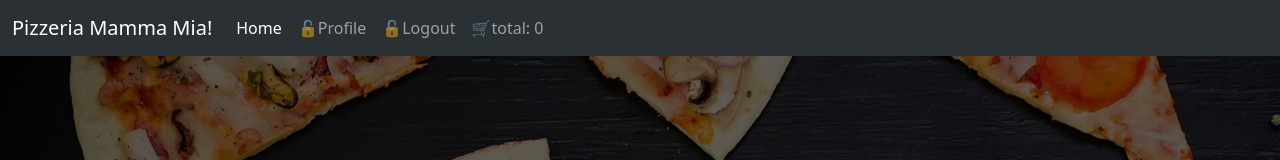
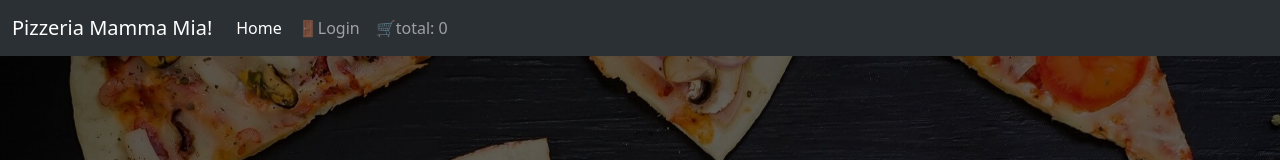
Before and after one commit to arathn8n/pizzeria, a React (Vite) app: page / in a window 1280 px wide. Shown: the top 160 px of the page. Built offline with nearby package versions, Linux system fonts and the light colour scheme.

Commit message:
mejorando ternario

```diff
--- a/src/components/navbar/Navbar.jsx
+++ b/src/components/navbar/Navbar.jsx
@@ -3,7 +3,6 @@ const Navbar = () => {
   const total = 0;
   const token = false;
 
-  const logueado = true;
 
   return (
     <nav className="navbar navbar-expand-lg bg-body-tertiary" data-bs-theme="dark">
@@ -15,8 +14,8 @@ const Navbar = () => {
     <div className="collapse navbar-collapse" id="navbarNavAltMarkup">
       <div className="navbar-nav">
         <a className="nav-link active" aria-current="page" href="#">Home</a>
-        {logueado ? <a className="nav-link" href="#">🔓Profile</a> : <a className="nav-link" href="#">🚪Register</a>}
-        {logueado ? <a className="nav-link" href="#">🔓Logout</a> : <a className="nav-link" href="#">🚪Login</a>}
+
+        {token ? <a className="nav-link" href="#">🔓Logout</a> : <a className="nav-link" href="#">🚪Login</a>}
         <a className="nav-link" href="#">🛒total: {total}</a>
       </div>
     </div>
```
Also changed, not shown: 2 other files (tests, documents, lock files or other folders).
